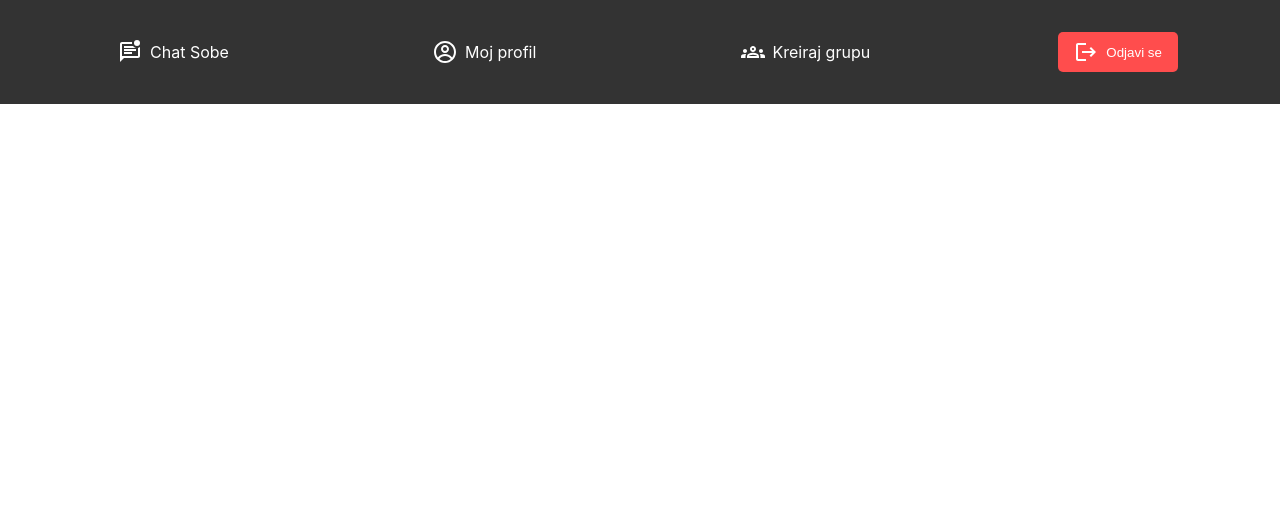
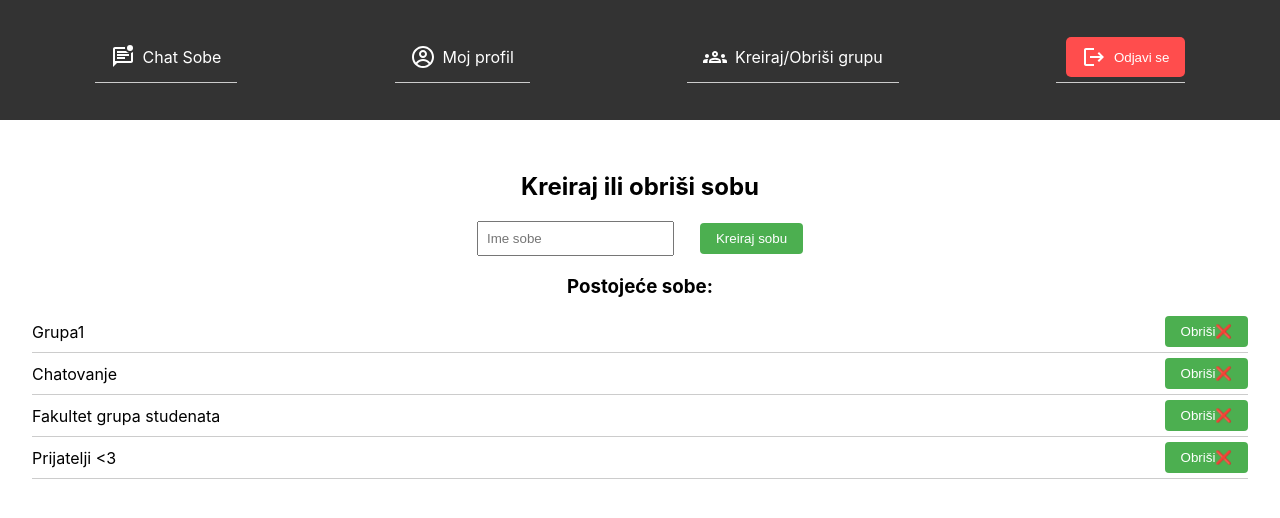
Before and after one commit to elab-development/internet-tehnologije-2024-projekat-chataplikacija_2022_1089, a React (Create React App) app in the folder react_chat_app/: page /create-group in a window 1280 px wide. Shown: the top 518 px of the page. Built offline with nearby package versions, Linux system fonts and the light colour scheme.

Commit message:
Dodavanje sranice za kreiranje i brisanje chat soba

```diff
--- a/react_chat_app/src/App.js
+++ b/react_chat_app/src/App.js
@@ -5,6 +5,7 @@ import Login from './components/Login';
 import Navbar from "./components/NavBar";
 import ChatRooms from "./components/ChatRooms";
 import { useState } from "react";
+import CreateGroup from "./components/CreateGroup";
 
 function App() {
   const location = useLocation();
@@ -18,6 +19,24 @@ function App() {
       { id: 4, name: "Prijatelji <3" }
     ];
   });
+    // Funkcija za dodavanje nove sobe
+    const addRoom = (newRoom) => {
+      setRooms((prevRooms) => {
+        const updatedRooms = [...prevRooms, newRoom];
+        localStorage.setItem("rooms", JSON.stringify(updatedRooms));
+        return updatedRooms;
+      });
+    };
+
+    const deleteRoom = (roomName) => {
+      setRooms((prevRooms) => {
+        const updatedRooms = prevRooms.filter(room => room.name !== roomName);
+        localStorage.setItem("rooms", JSON.stringify(updatedRooms));
+        return updatedRooms;
+      });
+    };
+
+
 
 
   return (
@@ -29,6 +48,7 @@ function App() {
         <Route path="/login" element={<Login />} />
         <Route path="/register" element={<Register />} />
         <Route path="/chatrooms" element={<ChatRooms rooms={rooms} />} />
+        <Route path="/create-group" element={<CreateGroup addRoom={addRoom} deleteRoom={deleteRoom} rooms={rooms} />} />
       </Routes>
     </div>
   );
--- /dev/null
+++ b/react_chat_app/src/components/CreateGroup.js
@@ -0,0 +1,53 @@
+import React, { useState } from "react";
+import "../styles/CreateGroup.css";
+
+const CreateGroup = ({addRoom, deleteRoom, rooms}) => {
+  const [roomName, setRoomName] = useState("");
+
+  const handleSubmit = (e) => {
+    e.preventDefault();
+
+    // Proveri da li je ime sobe prazno
+    if (!roomName) {
+      alert("Ime sobe je obavezno!");
+      return;
+    }
+
+    // Dodavanje nove sobe u lokalno stanje
+    const newRoom = { id: Date.now(), name: roomName };
+    addRoom(newRoom);
+    setRoomName("");
+  };
+
+  const handleDelete = (roomName) => {
+    if (window.confirm(`Da li sigurno želiš da obrišeš sobu "${roomName}"?`)) {
+      deleteRoom(roomName);
+    }
+  };
+
+  return (
+    <div className="create-group">
+      <h2>Kreiraj ili obriši sobu</h2>
+      <form onSubmit={handleSubmit}>
+        <input
+          type="text"
+          value={roomName}
+          onChange={(e) => setRoomName(e.target.value)}
+          placeholder="Ime sobe"
+        />
+        <button type="submit">Kreiraj sobu</button>
+      </form>
+      <h3>Postojeće sobe:</h3>
+      <ul>
+        {rooms.map((room) => (
+          <li key={room.id}>
+            {room.name}
+            <button onClick={() => handleDelete(room.name)}>Obriši❌</button>
+          </li>
+        ))}
+      </ul>
+    </div>
+  );
+};
+
+export default CreateGroup;
--- a/react_chat_app/src/components/NavBar.js
+++ b/react_chat_app/src/components/NavBar.js
@@ -30,7 +30,7 @@ const Navbar = () => {
         <li>
           <Link to="/create-group">
             <MdOutlineGroups size={24} />
-            <span>Kreiraj grupu</span>
+            <span>Kreiraj/Obriši grupu</span>
           </Link>
         </li>
         <li>
--- /dev/null
+++ b/react_chat_app/src/styles/CreateGroup.css
@@ -0,0 +1,49 @@
+.create-group {
+    padding: 2rem;
+    text-align: center;
+  }
+
+  .create-group input {
+    padding: 0.5rem;
+    margin-right: 1rem;
+  }
+
+  .create-group button {
+    padding: 0.5rem 1rem;
+    cursor: pointer;
+    background-color: #4CAF50;
+    color: white;
+    border: none;
+    border-radius: 4px;
+  }
+
+  .create-group button:hover {
+    background-color: #45a049;
+  }
+  button {
+    margin-left: 10px;
+    padding: 5px 10px;
+    background-color: red;
+    color: white;
+    border: none;
+    cursor: pointer;
+    border-radius: 5px;
+  }
+
+  button:hover {
+    background-color: darkred;
+  }
+
+  ul {
+    list-style: none;
+    padding: 0;
+  }
+
+  li {
+    margin: 5px 0;
+    display: flex;
+    justify-content: space-between;
+    align-items: center;
+    border-bottom: 1px solid #ccc;
+    padding-bottom: 5px;
+  }
```
